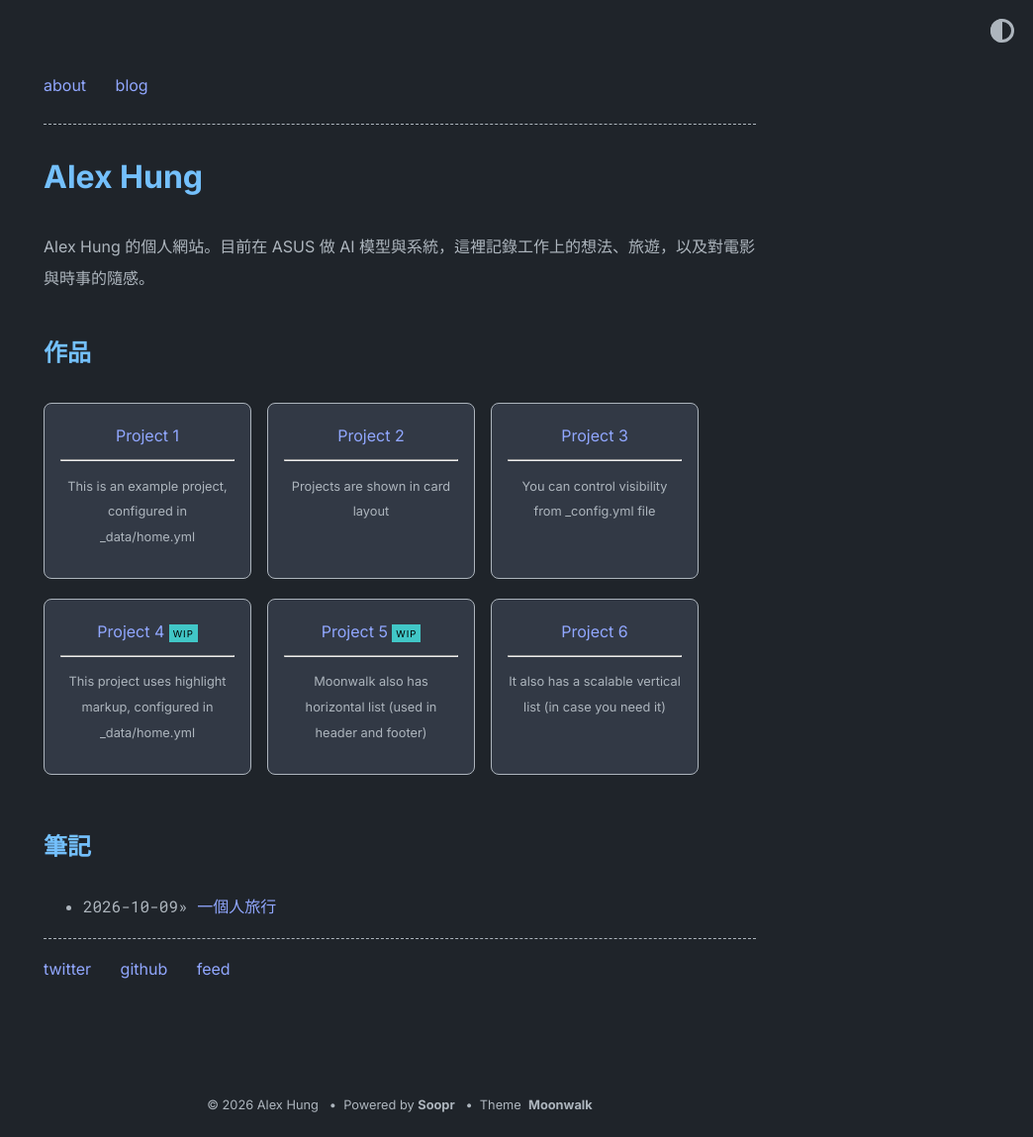
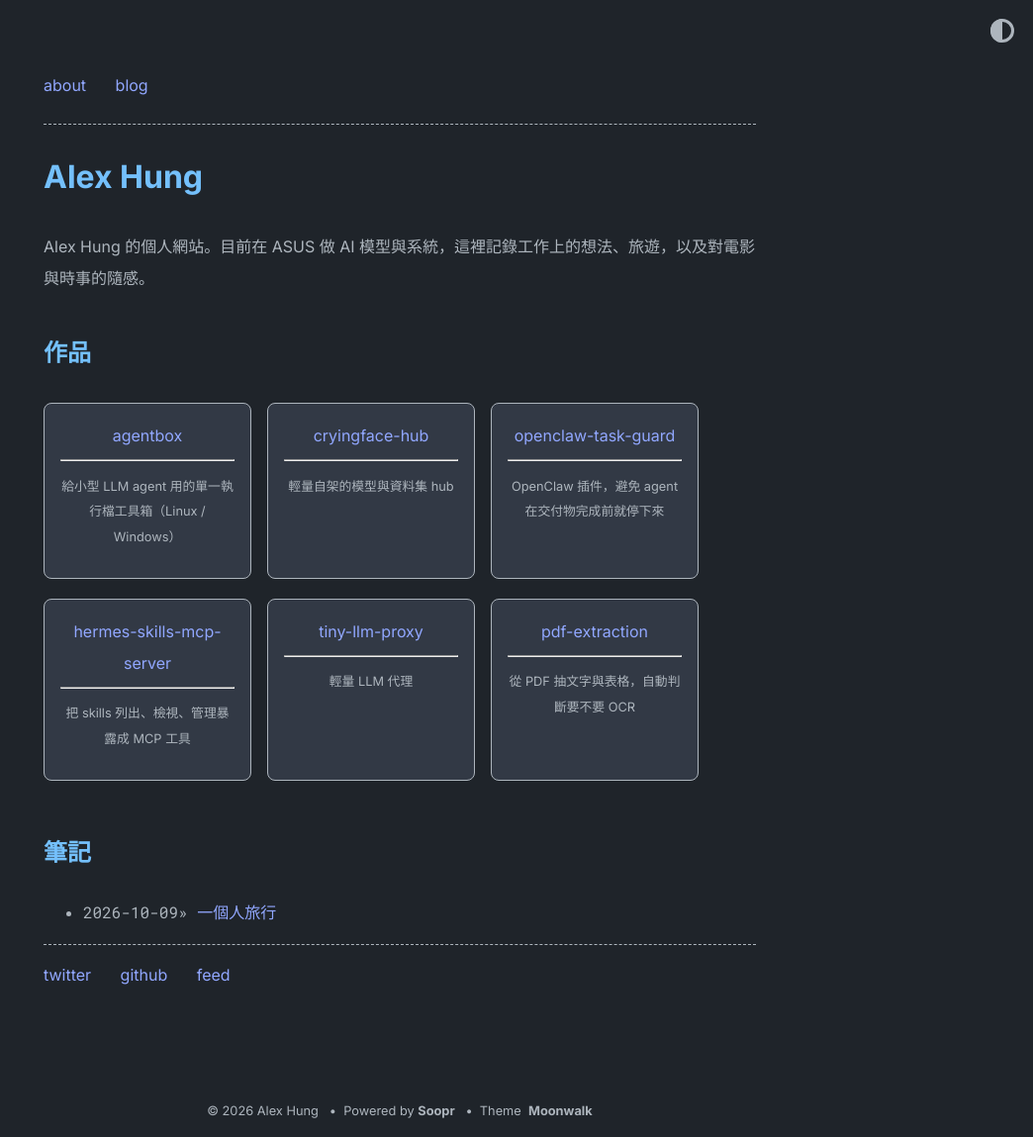
Before and after one commit to alex-ht/alex-ht.github.io, a Jekyll site: the page built from index.md, in a window 1280 px wide. Shown: the whole page at 99% size, without its empty margins (236-1280 px from the left). Built offline with Jekyll 4.4.1, drawn with Linux system fonts in a browser that asks for light colours.

Commit message:
首頁改為個人站內容，移除 Moonwalk 範例專案

```diff
--- a/_data/home.yml
+++ b/_data/home.yml
@@ -6,52 +6,31 @@ navbar_entries:
     url: blog
 
 project_entries:
-  - title: Project 1
-    url: overview-post
-    desc: This is an example project, configured in _data/home.yml
+  - title: agentbox
+    url: https://github.com/alex-ht/agentbox
+    desc: 給小型 LLM agent 用的單一執行檔工具箱（Linux / Windows）
 
-  - title: Project 2
-    url: overview-post
-    desc: Projects are shown in card layout
+  - title: cryingface-hub
+    url: https://github.com/alex-ht/cryingface-hub
+    desc: 輕量自架的模型與資料集 hub
 
-  - title: Project 3
-    url: overview-post
-    desc: You can control visibility from _config.yml file
+  - title: openclaw-task-guard
+    url: https://github.com/alex-ht/openclaw-task-guard
+    desc: OpenClaw 插件，避免 agent 在交付物完成前就停下來
 
-  - title: Project 4
-    url: overview-post
-    desc: This project uses highlight markup, configured in _data/home.yml
-    highlight: WIP
+  - title: hermes-skills-mcp-server
+    url: https://github.com/alex-ht/hermes-skills-mcp-server
+    desc: 把 skills 列出、檢視、管理暴露成 MCP 工具
 
-  - title: Project 5
-    url: overview-post
-    desc: Moonwalk also has horizontal list (used in header and footer)
-    highlight: WIP
+  - title: tiny-llm-proxy
+    url: https://github.com/alex-ht/tiny-llm-proxy
+    desc: 輕量 LLM 代理
 
-  - title: Project 6
-    url: overview-post
-    desc: It also has a scalable vertical list (in case you need it)
-
-old_project_entries:
-  - title: Soopr
-    url: https://www.soopr.co
-    desc: Delight your readers - add beautiful share and like buttons easily to your websites
-    highlight: NEW
-
-  - title: Cookie
-    url: https://github.com/alex-ht
-    desc: An open source landing website with supporting pages and integrated blog
-
-  - title: Moonwalk
-    url: https://github.com/alex-ht/alex-ht.github.io
-    desc: A fast and minimalist Jekyll blog theme with clean dark mode
-
-  - title: Humangous
-    url: https://www.humangous.co
-    desc: The better people know you, the better they collaborate
+  - title: pdf-extraction
+    url: https://github.com/alex-ht/pdf-extraction
+    desc: 從 PDF 抽文字與表格，自動判斷要不要 OCR
 
 footer_entries:
-
   - title: twitter
     url: https://x.com/alex780312
 
@@ -60,33 +39,3 @@ footer_entries:
 
   - title: feed
     url: feed.xml
-
-misc_entries:
-  - title: this is an example vertical list
-    url: false
-
-  - title: you can show or hide using a boolean flag in _config.yml
-    url: false
-
-  - title: and you can add data in _data/home.yml
-    url: false
-
-  - title: Blog posts
-    post_list: true
-    url: false
-
-  - title: moonwalk on the Internet
-    url: false
-    entries:
-      - title: on Github
-        url: https://github.com/alex-ht/alex-ht.github.io
-
-
-      - title: this list is scalable and can be nested
-        url: false
-        entries:
-          - title: this is nested inside a nested list
-            url: false
-
-          - title: it is easy to use, see _data/home.yml to see how to configure it.
-            url: false
```
